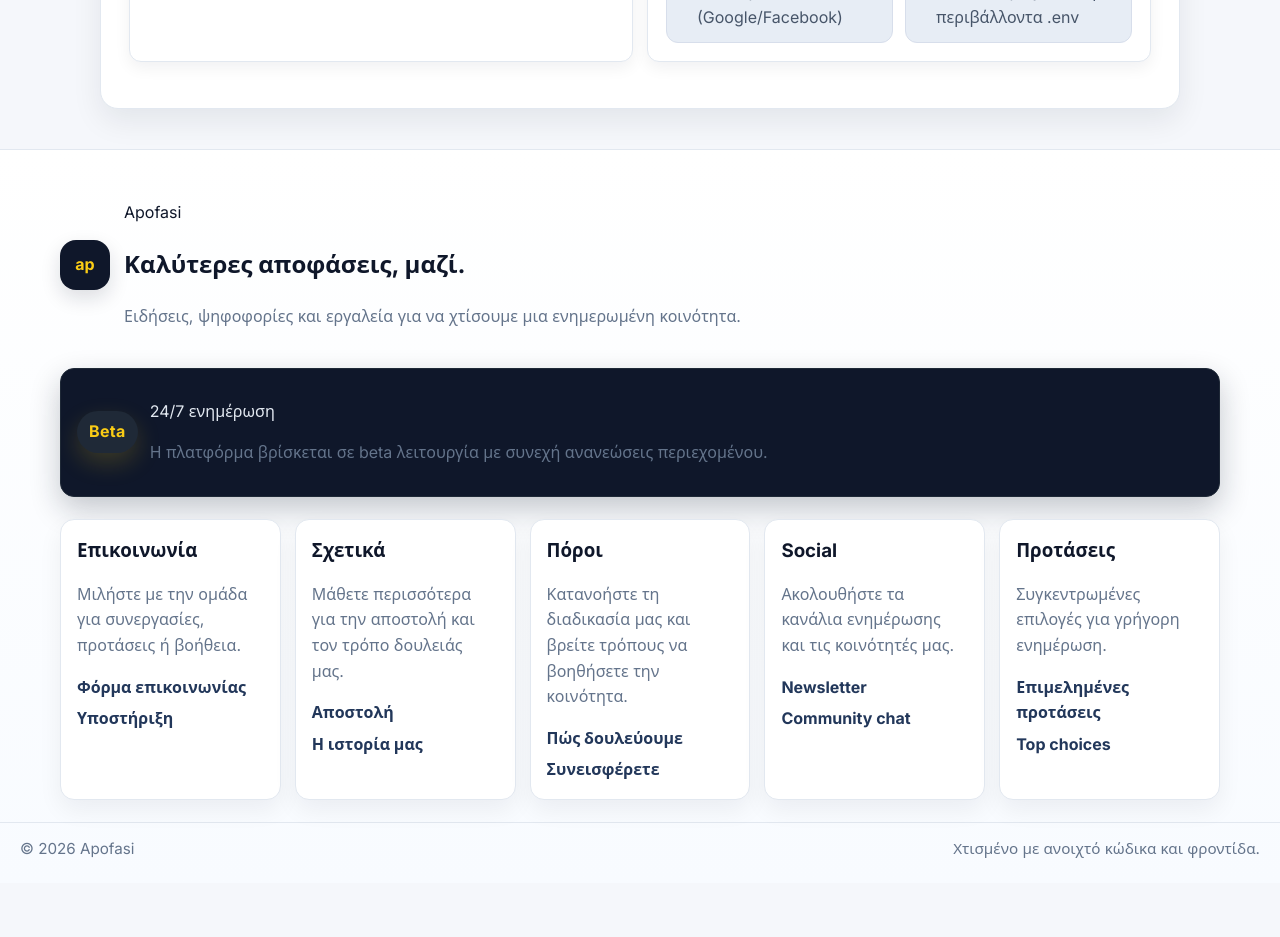
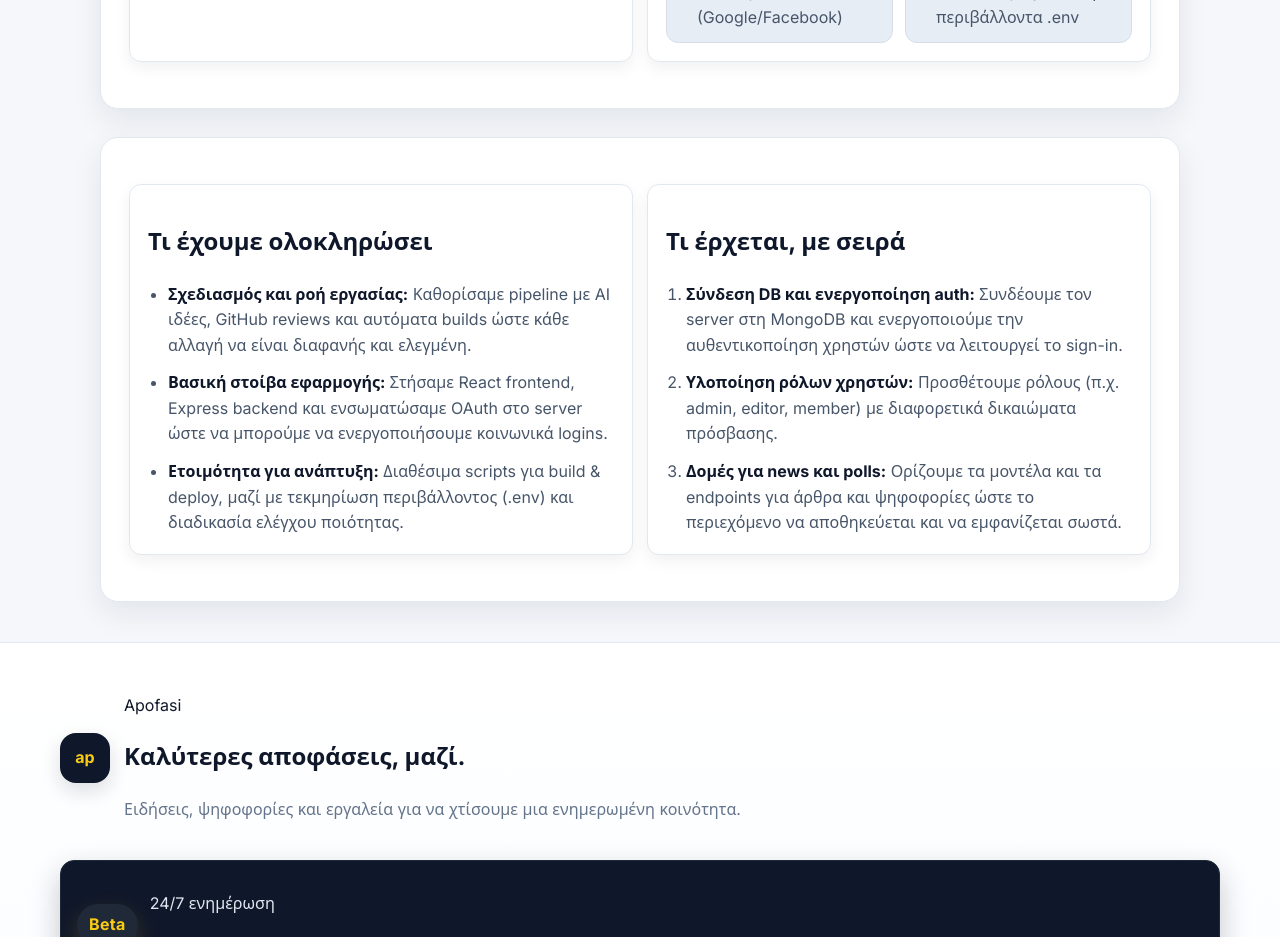
Before and after one commit to Antoniskp/apofasi, a React (Vite) app in the folder client/: page /how-we-do-it in a window 1280 px wide. Shown: the part 1280-2217 px from the top of the page. Before the commit the page ends 2163 px from the top, so only its background shows below. Built offline with nearby package versions, Linux system fonts and the light colour scheme; no server answers; a small style sheet from the web is missing.

Commit message:
Add progress and next steps to HowWeDoIt page

```diff
--- a/client/src/pages/HowWeDoIt.jsx
+++ b/client/src/pages/HowWeDoIt.jsx
@@ -35,6 +35,42 @@ const technologies = [
   {
     title: "DevOps",
     items: ["GitHub για versioning", "CI builds", "Server deployments με περιβάλλοντα .env"]
+  }
+];
+
+const delivered = [
+  {
+    title: "Σχεδιασμός και ροή εργασίας",
+    description:
+      "Καθορίσαμε pipeline με AI ιδέες, GitHub reviews και αυτόματα builds ώστε κάθε αλλαγή να είναι διαφανής και ελεγμένη."
+  },
+  {
+    title: "Βασική στοίβα εφαρμογής",
+    description:
+      "Στήσαμε React frontend, Express backend και ενσωματώσαμε OAuth στο server ώστε να μπορούμε να ενεργοποιήσουμε κοινωνικά logins."
+  },
+  {
+    title: "Ετοιμότητα για ανάπτυξη",
+    description:
+      "Διαθέσιμα scripts για build & deploy, μαζί με τεκμηρίωση περιβάλλοντος (.env) και διαδικασία ελέγχου ποιότητας."
+  }
+];
+
+const upcoming = [
+  {
+    title: "Σύνδεση DB και ενεργοποίηση auth",
+    description:
+      "Συνδέουμε τον server στη MongoDB και ενεργοποιούμε την αυθεντικοποίηση χρηστών ώστε να λειτουργεί το sign-in."
+  },
+  {
+    title: "Υλοποίηση ρόλων χρηστών",
+    description:
+      "Προσθέτουμε ρόλους (π.χ. admin, editor, member) με διαφορετικά δικαιώματα πρόσβασης."
+  },
+  {
+    title: "Δομές για news και polls",
+    description:
+      "Ορίζουμε τα μοντέλα και τα endpoints για άρθρα και ψηφοφορίες ώστε το περιεχόμενο να αποθηκεύεται και να εμφανίζεται σωστά."
   }
 ];
 
@@ -109,6 +145,32 @@ export default function HowWeDoIt() {
           </div>
         </div>
       </section>
+
+      <section className="section">
+        <div className="grid-2">
+          <div className="card">
+            <h2>Τι έχουμε ολοκληρώσει</h2>
+            <ul className="feature-list">
+              {delivered.map((item) => (
+                <li key={item.title}>
+                  <strong>{item.title}:</strong> {item.description}
+                </li>
+              ))}
+            </ul>
+          </div>
+
+          <div className="card">
+            <h2>Τι έρχεται, με σειρά</h2>
+            <ol className="feature-list">
+              {upcoming.map((item) => (
+                <li key={item.title}>
+                  <strong>{item.title}:</strong> {item.description}
+                </li>
+              ))}
+            </ol>
+          </div>
+        </div>
+      </section>
     </div>
   );
 }
```
